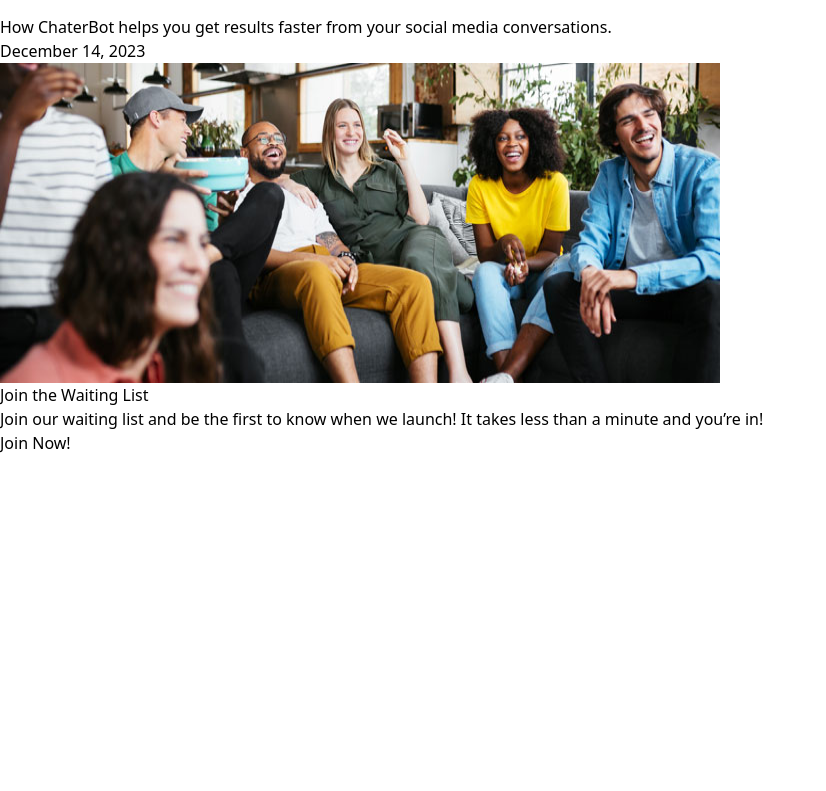
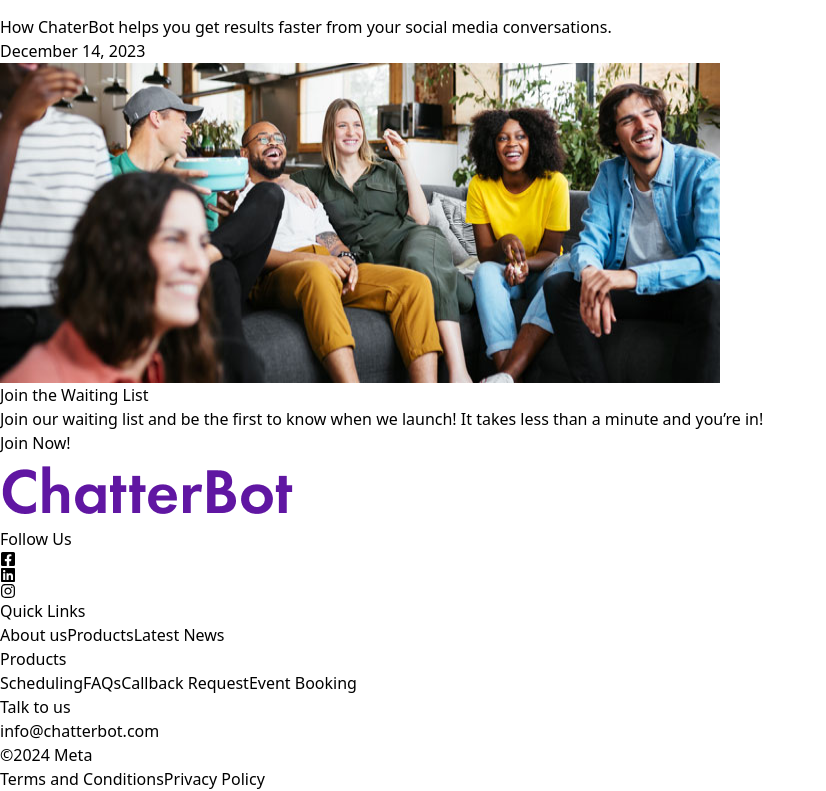
Before and after one commit to asino-nelson/ChatterBot-Landing, a React (Vite) app in the folder chatbot/: page / in a window 1280 px wide. Shown: the part 2995-3786 px from the top of the page, without its empty margins (0-826 px from the left). Before the commit the page ends 3450 px from the top, so only its background shows below. Built offline with nearby package versions, Linux system fonts and the light colour scheme.

Commit message:
Footer section

```diff
--- a/chatbot/package.json
+++ b/chatbot/package.json
@@ -11,7 +11,8 @@
   },
   "dependencies": {
     "react": "^18.3.1",
-    "react-dom": "^18.3.1"
+    "react-dom": "^18.3.1",
+    "react-icons": "^5.3.0"
   },
   "devDependencies": {
     "@eslint/js": "^9.9.0",
--- a/chatbot/src/App.jsx
+++ b/chatbot/src/App.jsx
@@ -1,9 +1,11 @@
+import Footer from "./components/footer/Footer";
 import Landing from "./pages/landing/Landing";
 
 export default function App() {
   return (
     <div>
       <Landing />
+      <Footer/>
     </div>
   );
 }
--- a/chatbot/src/components/footer/Footer.jsx
+++ b/chatbot/src/components/footer/Footer.jsx
@@ -0,0 +1,59 @@
+import { FaFacebookSquare, FaInstagram, FaLinkedin } from "react-icons/fa";
+// import { FaSquareXTwitter } from "react-icons/fa6";
+
+const Footer = () => {
+  return (
+    <div className="lg:px-52 pt-20 pb-10 flex flex-col shadow-x min-h-[479px] bg-[#F7F7F7]">
+      <div className="grid grid-cols-1 lg:grid-cols-4 gap-6 pb-16 ">
+        <div>
+          <img src="./images/logo.png" className="w-4/5" alt="logo" />
+          <p className="mt-4 mb-2">Follow Us</p>
+          <div className="flex items-center gap-6">
+            <FaFacebookSquare />
+            {/* <FaSquareXTwitter /> */}
+            <FaLinkedin />
+            <FaInstagram />
+          </div>
+        </div>
+
+        <div className="col-span-3 grid grid-cols-2 lg:grid-cols-3">
+          <div className="flex flex-col">
+            <p className="font-semibold mb-2">Quick Links</p>
+            <div className="flex flex-col gap-y-3">
+              <a href="#">About us</a>
+              <a href="#">Products</a>
+              <a href="#">Latest News</a>
+            </div>
+          </div>
+
+          <div className="flex flex-col">
+            <p className="font-semibold mb-2">Products</p>
+            <div className="flex flex-col gap-y-3 ">
+              <a href="#">Scheduling</a>
+              <a href="#">FAQs</a>
+              <a href="#">Callback Request</a>
+              <a href="#">Event Booking</a>
+            </div>
+          </div>
+
+          <div className="flex flex-col">
+            <p className="font-semibold mb-2">Talk to us</p>
+            <a href="#">info@chatterbot.com</a>
+          </div>
+        </div>
+      </div>
+
+      <div
+        className="border-t border-[#1C1E21] pt-10 flex flex-col lg:flex-row lg:items-center justify-between space-y-6 lg:space-y-0 text-sm lg:text-base font-normal"
+      >
+        <div className="text-[#232323] text-sm mt-4">©2024 Meta</div>
+        <div className="w-full lg:w-1/4 grid grid-cols-2 gap-4 lg:gap-0 lg:flex lg:flex-row flex-row-reverse justify-between mt-4">
+          <a href="#">Terms and Conditions</a>
+          <a href="#">Privacy Policy</a>
+        </div>
+      </div>
+    </div>
+  );
+};
+
+export default Footer;
```
Also changed, not shown: chatbot/public/images/logo.png (added), chatbot/src/pages/policy/PrivacyPolicy.jsx (added), chatbot/src/pages/policy/TermsAndConditions.jsx (added), 1 other file (tests, documents, lock files or other folders).
